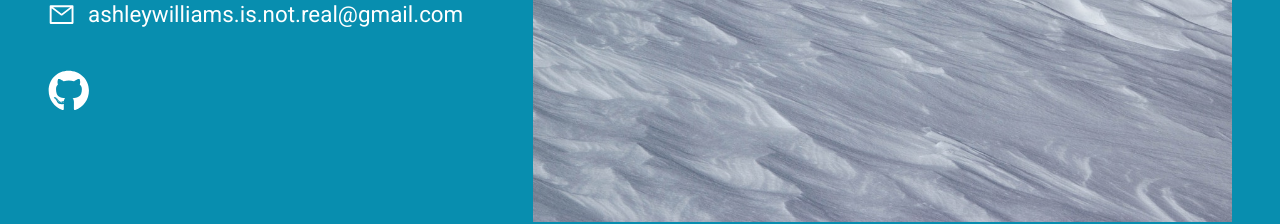
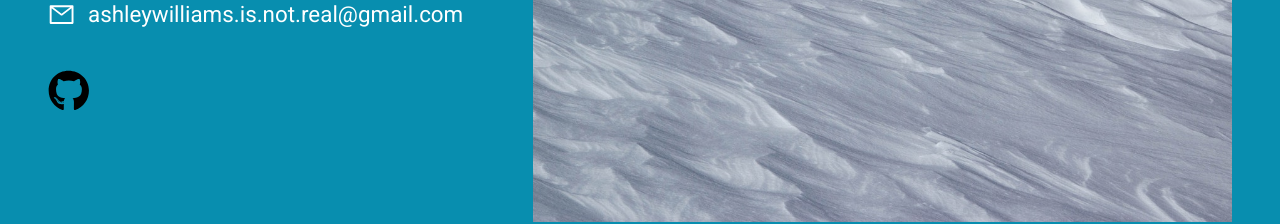
Before and after one commit to ihccenen/portfolio, a Next.js app: page / in a window 1280 px wide. Shown: the part 1322-1546 px from the top of the page. Built offline with nearby package versions, Linux system fonts and the light colour scheme.

Commit message:
Added colors

```diff
--- a/app/globals.css
+++ b/app/globals.css
@@ -1,7 +1,9 @@
 :root {
   --white: hsl(0, 0%, 100%);
   --dark-cyan: hsl(192, 91%, 36%);
+  --v-dark-cyan: hsl(192, 96%, 20%);
   --v-dark-gray: hsl(0, 0%, 31%);
+  --black: hsl(0 0% 0%);
   --shadow-black: hsl(0 0% 0% / 35%);
 }
 
```
